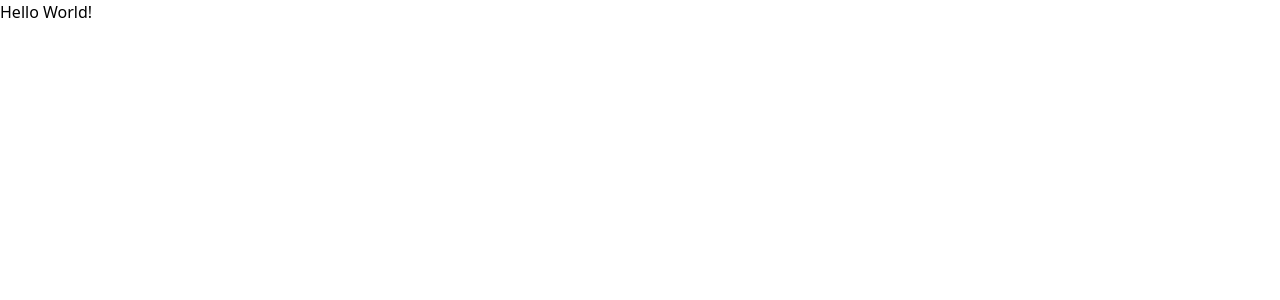
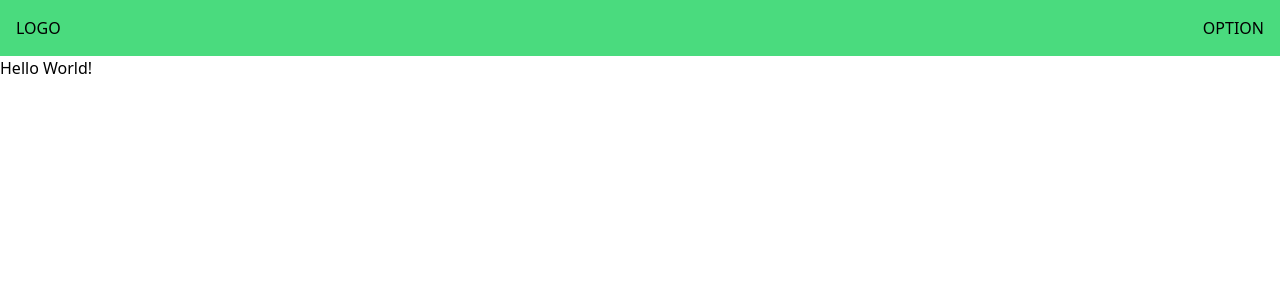
Before and after one commit to Marccelo125/front-library, a Nuxt app: page / in a window 1280 px wide. Shown: the top 300 px of the page. Built offline with nearby package versions, Linux system fonts and the light colour scheme.

Commit message:
add-global-header-in-to-index

```diff
--- a/app.vue
+++ b/app.vue
@@ -1,5 +1,10 @@
+<script setup lang="ts">
+import GlobalHeader from './components/GlobalHeader.vue';
+</script>
+
 <template>
   <div>
+    <GlobalHeader />
     <NuxtPage />
   </div>
 </template>
```
